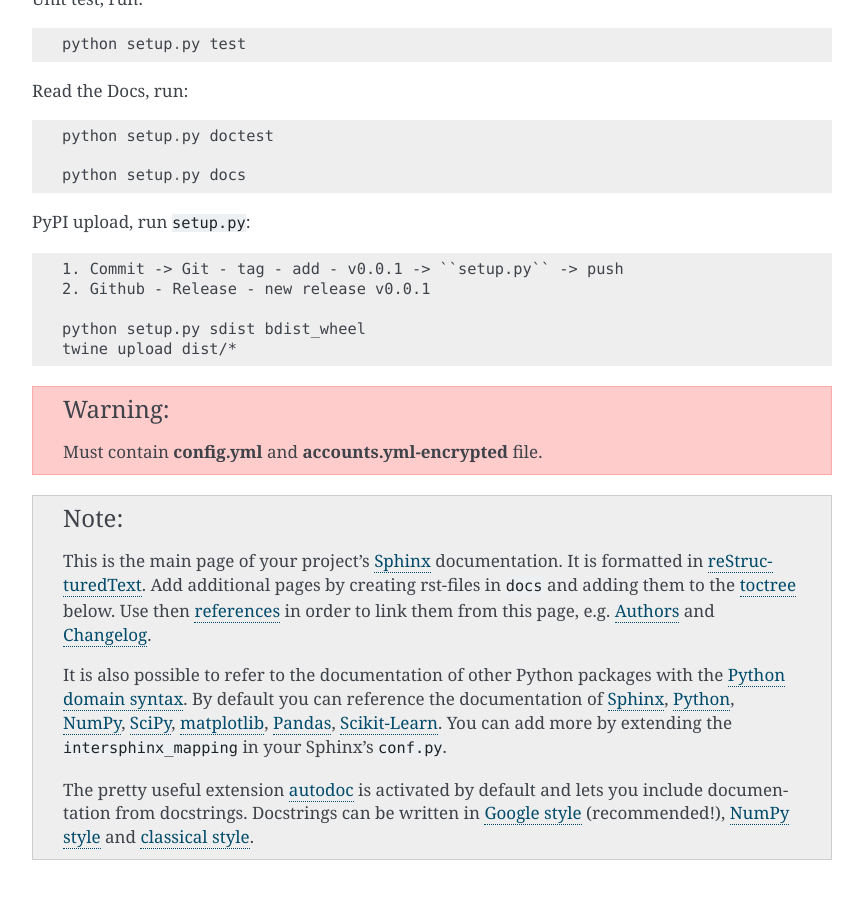
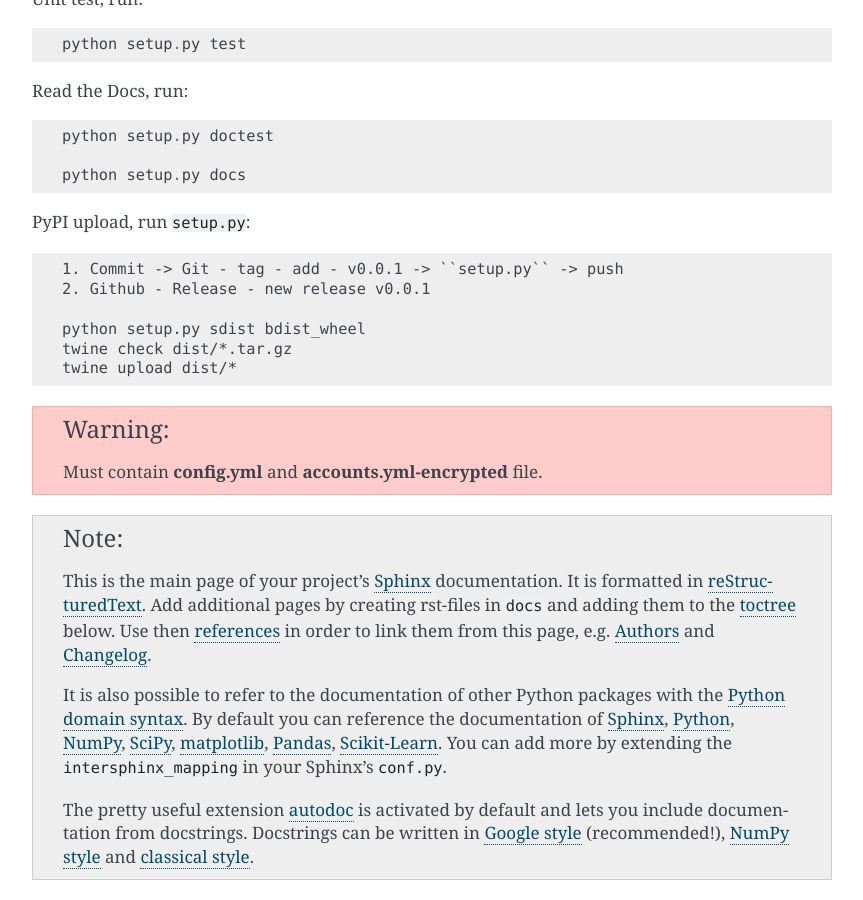
Before and after one commit to IHEProjects/WaPOR, a Sphinx documentation site: the page built from docs/index.rst, in a window 1280 px wide and 900 px high, scrolled down 330 px. Shown: the whole window, without its empty margins (338-1201 px from the left). Built offline with Sphinx 7.4.7, drawn with Linux system fonts in a browser that asks for light colours.

```diff
--- a/docs/index.rst
+++ b/docs/index.rst
@@ -28,6 +28,7 @@ PyPI upload, run ``setup.py``::
     2. Github - Release - new release v0.0.1
 
     python setup.py sdist bdist_wheel
+    twine check dist/*.tar.gz
     twine upload dist/*
 
 .. warning::
```
Also changed, not shown: README.rst (+0 -9 lines).
